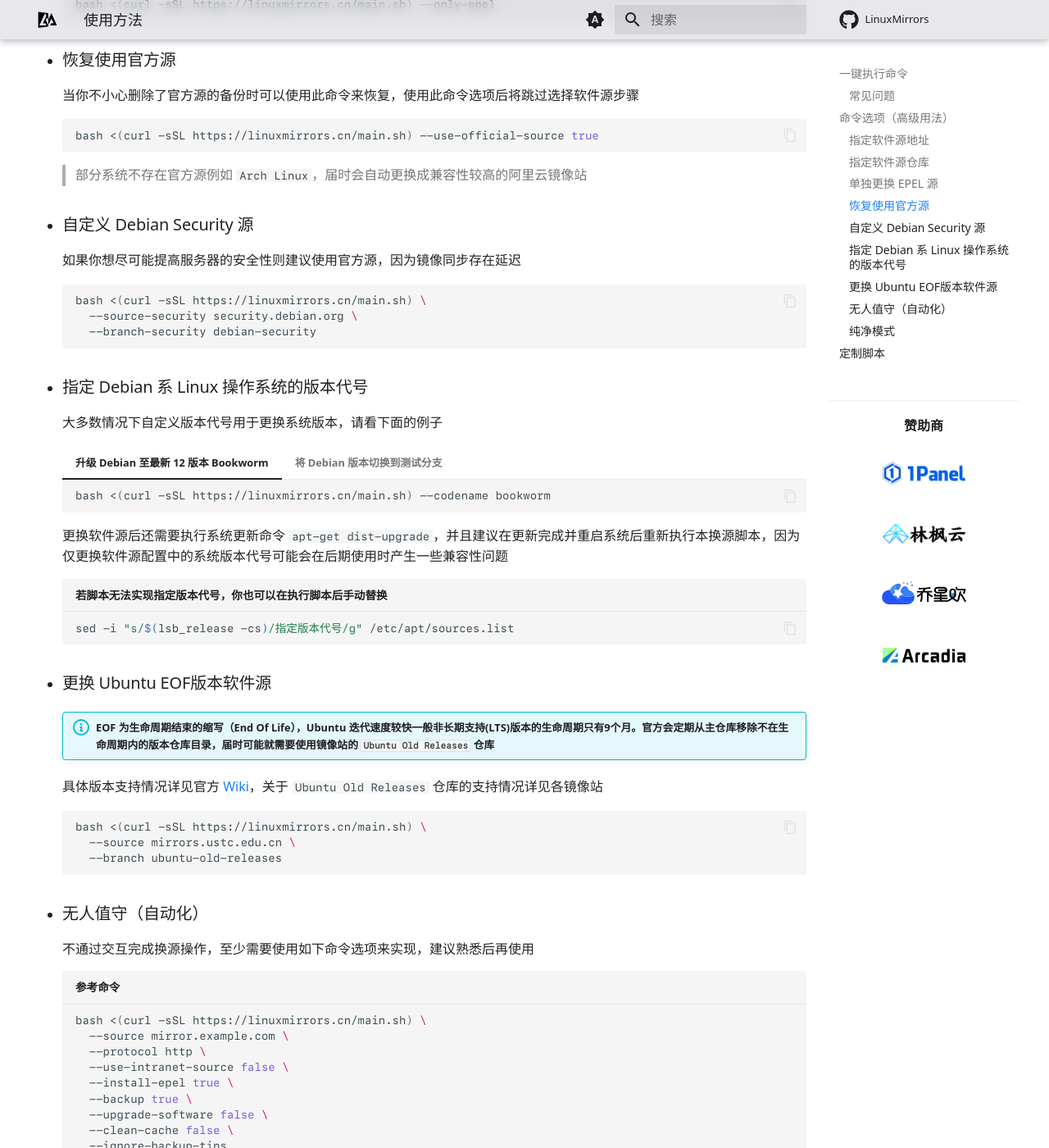
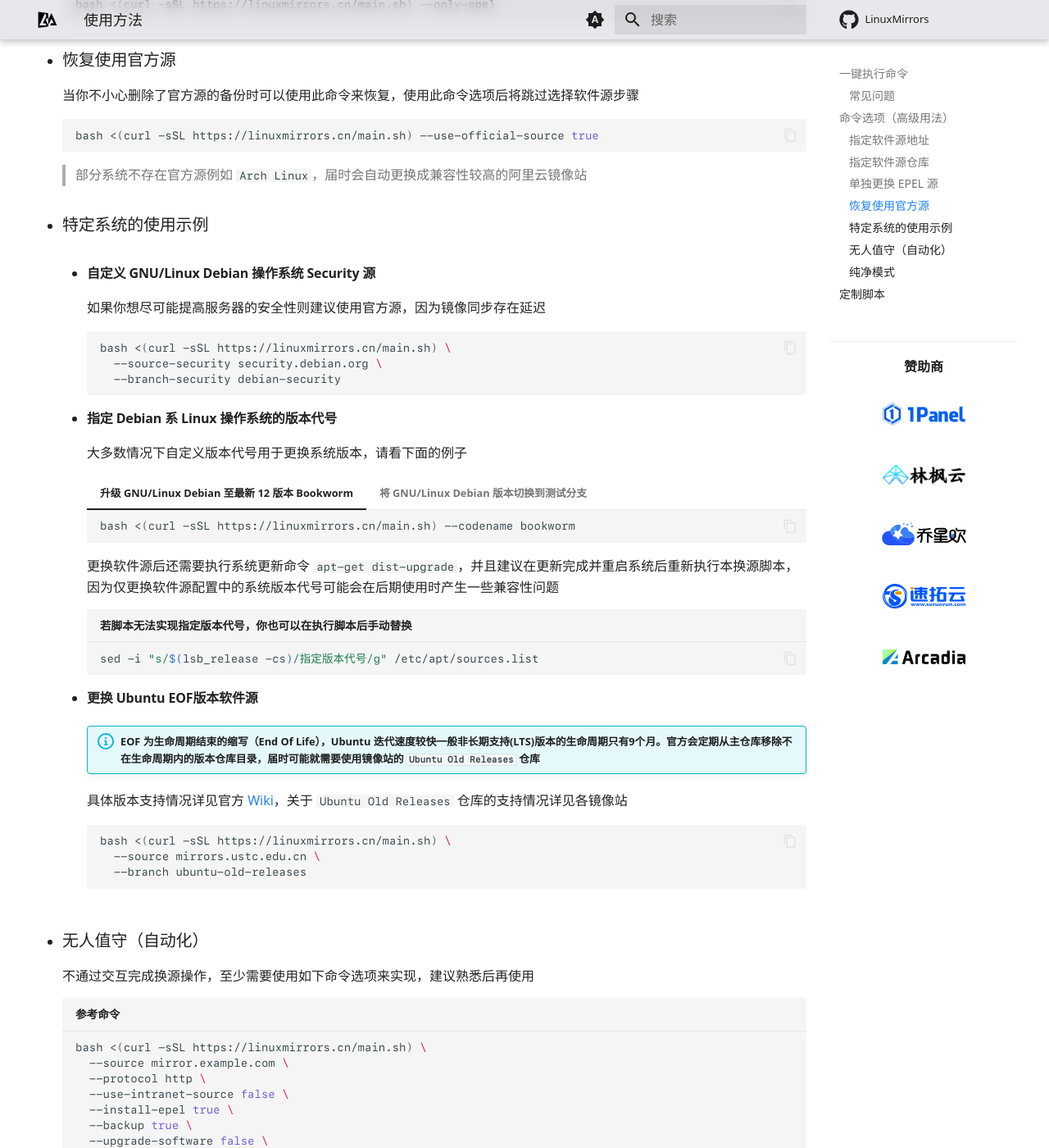
Before and after one commit to SuperManito/LinuxMirrors, an MkDocs documentation site: the page built from docs/use/index.md, in a window 1280 px wide and 1400 px high, scrolled down 6100 px. Shown: the whole window at 82% size. Built offline with MkDocs 1.6.1 and Material for MkDocs 9.7.7, drawn with Linux system fonts in a browser that asks for light colours; a script that is not in the unit is left out; comment, search, counter and statistics services are not loaded.

Commit message:
更新文档

````diff
--- a/docs/sponsor/main.html
+++ b/docs/sponsor/main.html
@@ -14,6 +14,9 @@
       <img src="/assets/images/sponsor/qiaoxh-light.svg#only-light" alt="乔星欢" style="margin-bottom: 6px" />
       <img src="/assets/images/sponsor/qiaoxh-dark.svg#only-dark" alt="乔星欢" style="margin-bottom: 6px" />
     </a>
+    <a class="sponsor-item sponsor-flex-item" target="_blank" href="https://www.sutuoyun.com" title="速拓云 - 国内高防云服务器新用户享5折优惠">
+      <img src="/assets/images/sponsor/sutuoyun.svg" alt="速拓云" />
+    </a>
     <a class="sponsor-item sponsor-flex-item" target="_blank" href="https://arcadia.cool" title="一站式代码运维平台">
       <img src="/assets/images/sponsor/arcadia-light.png#only-light" alt="Arcadia" />
       <img src="/assets/images/sponsor/arcadia-dark.png#only-dark" alt="Arcadia" />
--- a/docs/stylesheets/extra.css
+++ b/docs/stylesheets/extra.css
@@ -6,11 +6,11 @@
     --md-default-bg-color--dark: hsla(var(--md-hue), 15%, 14%, 1);
     --view-transition-z-index-foreground: 999;
     --view-transition-z-index-background: 1;
-    --hero-background-image: linear-gradient(90deg, rgba(177, 177, 177, 1) 50%, rgba(177, 177, 177, 1) 50%);
+    --hero-background-image: linear-gradient(90deg, rgb(90 90 90) 50%, rgb(90 90 90) 50%);
 }
 
 [data-md-color-scheme='slate'] {
-    --hero-background-image: linear-gradient(90deg, rgba(147, 147, 147, 1) 50%, rgba(147, 147, 147, 1) 50%);
+    --hero-background-image: linear-gradient(90deg, rgb(114 114 114) 50%, rgb(114 114 114) 50%);
 }
 
 [data-md-color-primary=white] {
@@ -61,6 +61,16 @@
 
 [data-md-color-scheme="slate"] .md-logo img {
     content: url(/assets/images/brand/svg/logo-dark.svg);
+}
+
+@media screen and (max-width: 768px) {
+  .md-typeset .admonition .tabbed-set {
+    width: calc(100vw - 3rem - 2px);
+  }
+  .md-typeset .admonition .tabbed-labels {
+    width: calc(100vw - 3rem - 1.2rem);
+    padding-left: .6rem;
+  }
 }
 
 @font-face {
--- a/docs/theme/partials/toc.html
+++ b/docs/theme/partials/toc.html
@@ -25,9 +25,12 @@
           <img src="/assets/images/sponsor/qiaoxh-light.svg#only-light" alt="乔星欢" style="width: 54% !important; margin-bottom: 6px" />
           <img src="/assets/images/sponsor/qiaoxh-dark.svg#only-dark" alt="乔星欢" style="width: 54% !important; margin-bottom: 6px" />
         </a>
+        <a class="sponsor-item sponsor-item-toc" target="_blank" href="https://www.sutuoyun.com" title="速拓云 - 国内高防云服务器新用户享5折优惠">
+          <img src="/assets/images/sponsor/sutuoyun.svg" alt="速拓云" />
+        </a>
         <a class="sponsor-item sponsor-item-toc" target="_blank" href="https://arcadia.cool" title="一站式代码运维平台">
-          <img src="/assets/images/sponsor/arcadia-light.png#only-light" alt="Arcadia" />
-          <img src="/assets/images/sponsor/arcadia-dark.png#only-dark" alt="Arcadia" />
+          <img src="/assets/images/sponsor/arcadia-light.png#only-light" alt="Arcadia" style="margin: 0 6px" />
+          <img src="/assets/images/sponsor/arcadia-dark.png#only-dark" alt="Arcadia" style="margin: 0 6px" />
         </a>
         <!-- <a class="sponsor-item" target="_blank" href="/sponsor/">
           <span style="font-size: 0.6rem">
--- a/docs/use/index.md
+++ b/docs/use/index.md
@@ -534,49 +534,51 @@ $ bash ChangeMirrors.sh --help
     ```
     > 部分系统不存在官方源例如 `Arch Linux`，届时会自动更换成兼容性较高的阿里云镜像站
 
-- ### 自定义 Debian Security 源
+- ### 特定系统的使用示例
 
-    如果你想尽可能提高服务器的安全性则建议使用官方源，因为镜像同步存在延迟
+    - #### 自定义 GNU/Linux Debian 操作系统 Security 源
 
-    ``` bash
-    bash <(curl -sSL https://linuxmirrors.cn/main.sh) \
-      --source-security security.debian.org \
-      --branch-security debian-security
-    ```
-
-- ### 指定 Debian 系 Linux 操作系统的版本代号
-
-    大多数情况下自定义版本代号用于更换系统版本，请看下面的例子
-
-    === "升级 Debian 至最新 12 版本 Bookworm"
+        如果你想尽可能提高服务器的安全性则建议使用官方源，因为镜像同步存在延迟
 
         ``` bash
-        bash <(curl -sSL https://linuxmirrors.cn/main.sh) --codename bookworm
+        bash <(curl -sSL https://linuxmirrors.cn/main.sh) \
+          --source-security security.debian.org \
+          --branch-security debian-security
         ```
 
-    === "将 Debian 版本切换到测试分支"
+    - #### 指定 Debian 系 Linux 操作系统的版本代号
+
+        大多数情况下自定义版本代号用于更换系统版本，请看下面的例子
+
+        === "升级 GNU/Linux Debian 至最新 12 版本 Bookworm"
+
+            ``` bash
+            bash <(curl -sSL https://linuxmirrors.cn/main.sh) --codename bookworm
+            ```
+
+        === "将 GNU/Linux Debian 版本切换到测试分支"
+
+            ``` bash
+            bash <(curl -sSL https://linuxmirrors.cn/main.sh) --codename testing
+            ```
+
+        更换软件源后还需要执行系统更新命令 `apt-get dist-upgrade`，并且建议在更新完成并重启系统后重新执行本换源脚本，因为仅更换软件源配置中的系统版本代号可能会在后期使用时产生一些兼容性问题
+
+        ``` { .bash title="若脚本无法实现指定版本代号，你也可以在执行脚本后手动替换" }
+        sed -i "s/$(lsb_release -cs)/指定版本代号/g" /etc/apt/sources.list
+        ```
+
+    - #### 更换 Ubuntu EOF版本软件源
+
+        !!! info "EOF 为生命周期结束的缩写（End Of Life），Ubuntu 迭代速度较快一般非长期支持(LTS)版本的生命周期只有9个月。官方会定期从主仓库移除不在生命周期内的版本仓库目录，届时可能就需要使用镜像站的 `Ubuntu Old Releases` 仓库"
+
+        具体版本支持情况详见官方 [Wiki](https://wiki.ubuntu.com/Releases)，关于 `Ubuntu Old Releases` 仓库的支持情况详见各镜像站
 
         ``` bash
-        bash <(curl -sSL https://linuxmirrors.cn/main.sh) --codename testing
+        bash <(curl -sSL https://linuxmirrors.cn/main.sh) \
+          --source mirrors.ustc.edu.cn \
+          --branch ubuntu-old-releases
         ```
-
-    更换软件源后还需要执行系统更新命令 `apt-get dist-upgrade`，并且建议在更新完成并重启系统后重新执行本换源脚本，因为仅更换软件源配置中的系统版本代号可能会在后期使用时产生一些兼容性问题
-
-    ``` { .bash title="若脚本无法实现指定版本代号，你也可以在执行脚本后手动替换" }
-    sed -i "s/$(lsb_release -cs)/指定版本代号/g" /etc/apt/sources.list
-    ```
-
-- ### 更换 Ubuntu EOF版本软件源
-
-    !!! info "EOF 为生命周期结束的缩写（End Of Life），Ubuntu 迭代速度较快一般非长期支持(LTS)版本的生命周期只有9个月。官方会定期从主仓库移除不在生命周期内的版本仓库目录，届时可能就需要使用镜像站的 `Ubuntu Old Releases` 仓库"
-
-    具体版本支持情况详见官方 [Wiki](https://wiki.ubuntu.com/Releases)，关于 `Ubuntu Old Releases` 仓库的支持情况详见各镜像站
-
-    ``` bash
-    bash <(curl -sSL https://linuxmirrors.cn/main.sh) \
-      --source mirrors.ustc.edu.cn \
-      --branch ubuntu-old-releases
-    ```
 
 - ### 无人值守（自动化）
 
--- a/requirements.txt
+++ b/requirements.txt
@@ -1,4 +1,4 @@
-mkdocs-material==9.6.11
+mkdocs-material==9.6.12
 mkdocs-glightbox==0.4.0
 mkdocs-exclude-search==0.6.6
 mkdocs-minify-plugin==0.8.0
````
Also changed, not shown: docs/assets/images/sponsor/sutuoyun.svg (added), 2 other files.
